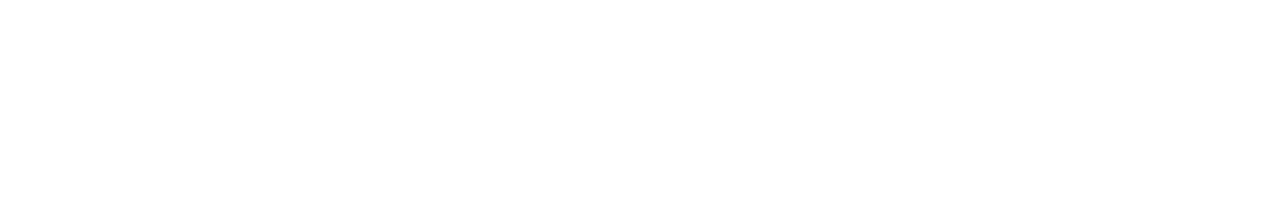
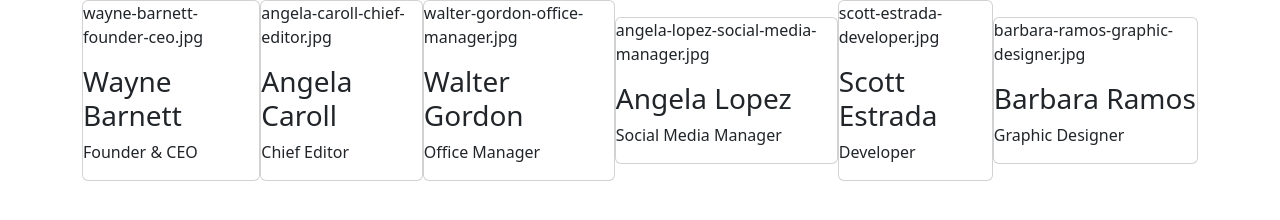
Before and after one commit to Luigi-Iorio/js-our-team, a plain HTML site: page index.html in a window 1280 px wide. Drawn offline with nearby package versions, Linux system fonts and the light colour scheme.

Commit message:
feat: inserimento info nel dom

```diff
--- a/index.html
+++ b/index.html
@@ -15,6 +15,11 @@
     <link rel="stylesheet" href="css/style.css" />
   </head>
   <body>
+    <main>
+      <div
+        class="container d-flex align-items-center justify-content-center my-0 mx-auto"
+      ></div>
+    </main>
     <!-- bootstrap -->
     <script
       src="https://cdn.jsdelivr.net/npm/bootstrap@5.3.2/dist/js/bootstrap.bundle.min.js"
--- a/js/main.js
+++ b/js/main.js
@@ -34,6 +34,9 @@ const membriTeam = [
   },
 ];
 
+// container nel dom
+const container = document.querySelector(".container");
+
 // stampa in console info x ogni membro del team
 for (let i = 0; i < membriTeam.length; i++) {
   const membro = membriTeam[i];
@@ -44,4 +47,27 @@ for (let i = 0; i < membriTeam.length; i++) {
   console.log(`L'immagine del ${i + 1}ˆ membro del team è: ${membro.foto}`);
   // divisore
   console.log("-----------");
+
+  // elementi nel dom
+  // - card
+  const card = document.createElement("div");
+  card.classList.add("card");
+  container.append(card);
+  // -- foto
+  const img = document.createElement("div");
+  const text = document.createElement("p");
+  img.classList.add("foto");
+  text.innerHTML = `${membro.foto}`;
+  img.append(text);
+  card.append(img);
+  // -- nome e cognome
+  const nome = document.createElement("h3");
+  nome.classList.add("nome");
+  nome.innerHTML = `${membro.nomeCognome}`;
+  card.append(nome);
+  // -- ruolo
+  const ruolo = document.createElement("p");
+  ruolo.classList.add("ruolo");
+  ruolo.innerHTML = `${membro.ruolo}`;
+  card.append(ruolo);
 }
```
